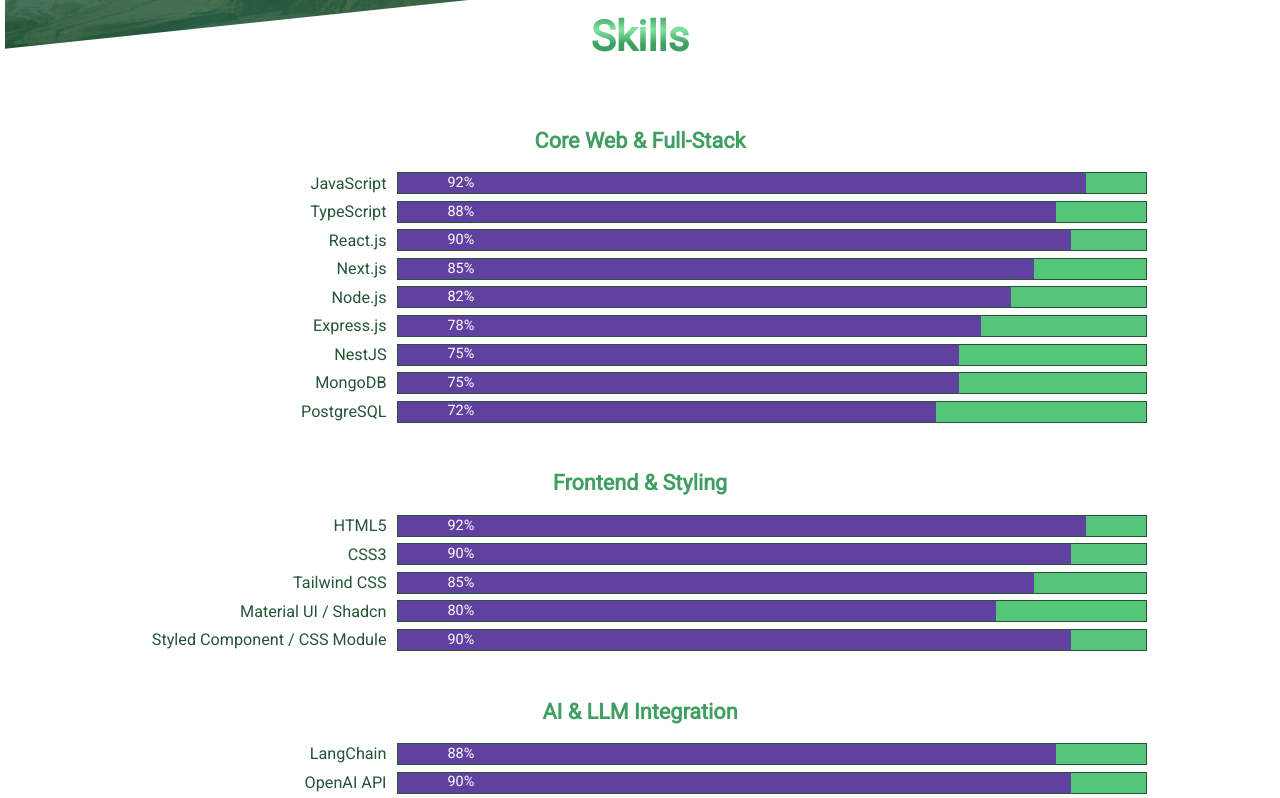
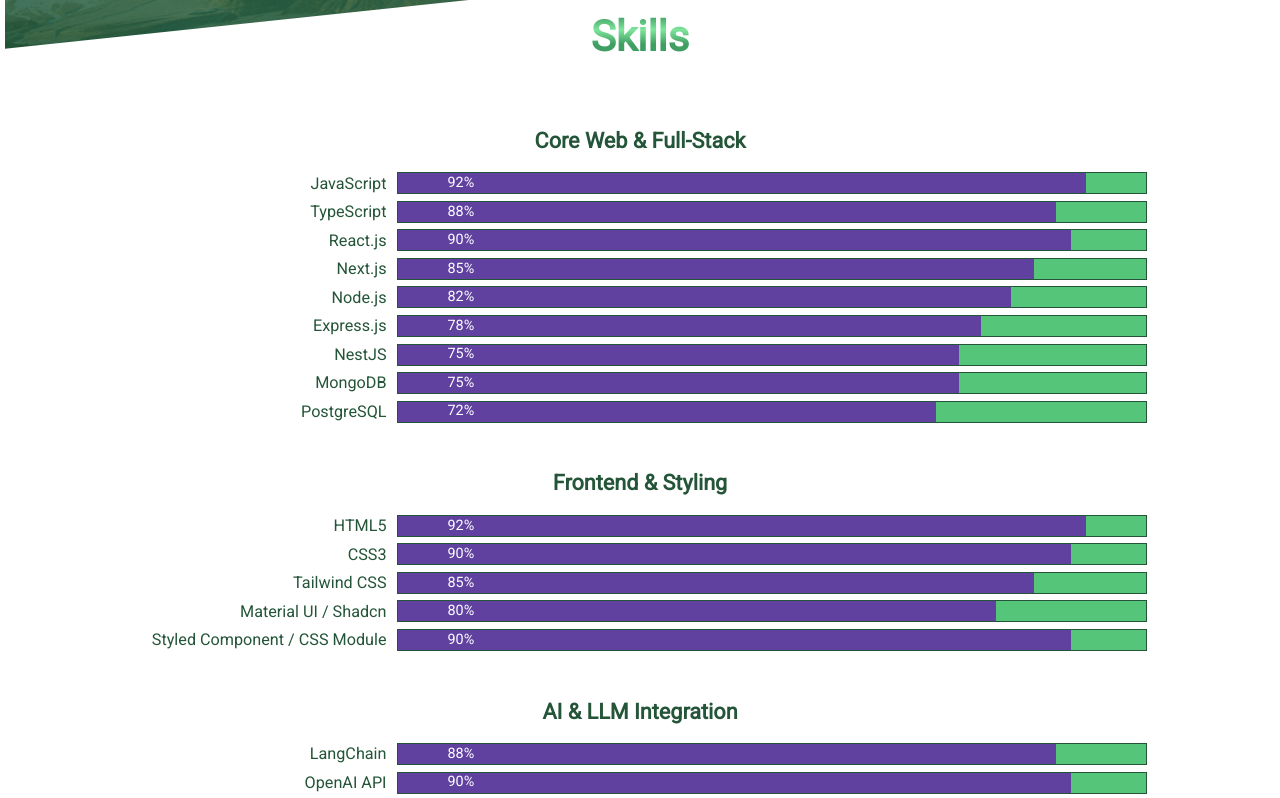
Before and after one commit to BenGeeks/my-profile, a Next.js app: page / in a window 1280 px wide. Shown: the part 2260-3058 px from the top of the page. Built offline with nearby package versions, Linux system fonts and the light colour scheme; a web font is replaced by a local one.

Commit message:
updated 11

```diff
--- a/src/app/components/skills/skills.module.scss
+++ b/src/app/components/skills/skills.module.scss
@@ -31,7 +31,7 @@
   .category {
     font-size: 1.2rem;
     font-weight: 600;
-    color: $primary-color-darker;
+    color: $primary-color-darkest;
     margin: 20px 0 10px;
     animation: fade-in 1s ease-out;
     text-align: center;
```
